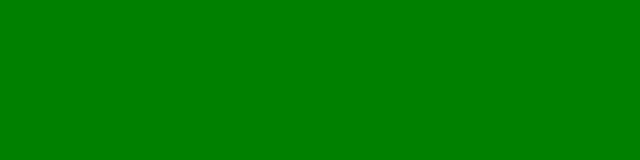
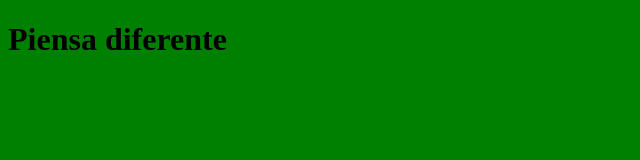
Before and after one commit to Carlos-Lopez-Joya/Pruebas, a plain HTML site: page index.html in a window 1280 px wide. Shown: the whole page, without its empty margins (0-640 px from the left). Drawn offline with Linux system fonts and the light colour scheme.

Commit message:
Actualizamos archivo index agregando titulo

```diff
--- a/index.html
+++ b/index.html
@@ -3,9 +3,10 @@
   <head>
     <meta charset="utf-8">
     <link rel="stylesheet" href="styless.css">
-    <title></title>
+    <title>Menu</title>
   </head>
   <body>
+    <h1 class="titulo1">Piensa diferente</h1>
 
   </body>
 </html>
```
